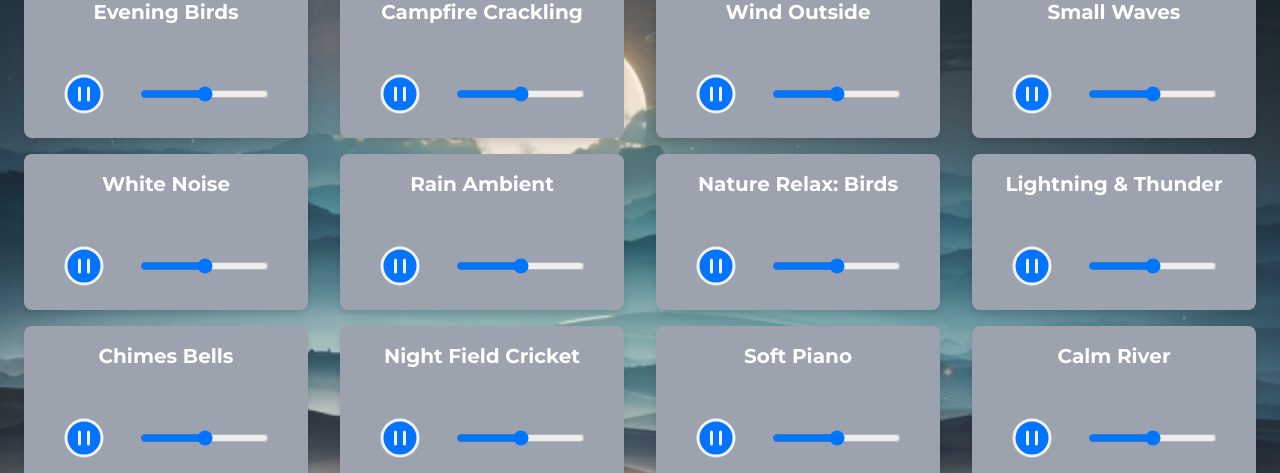
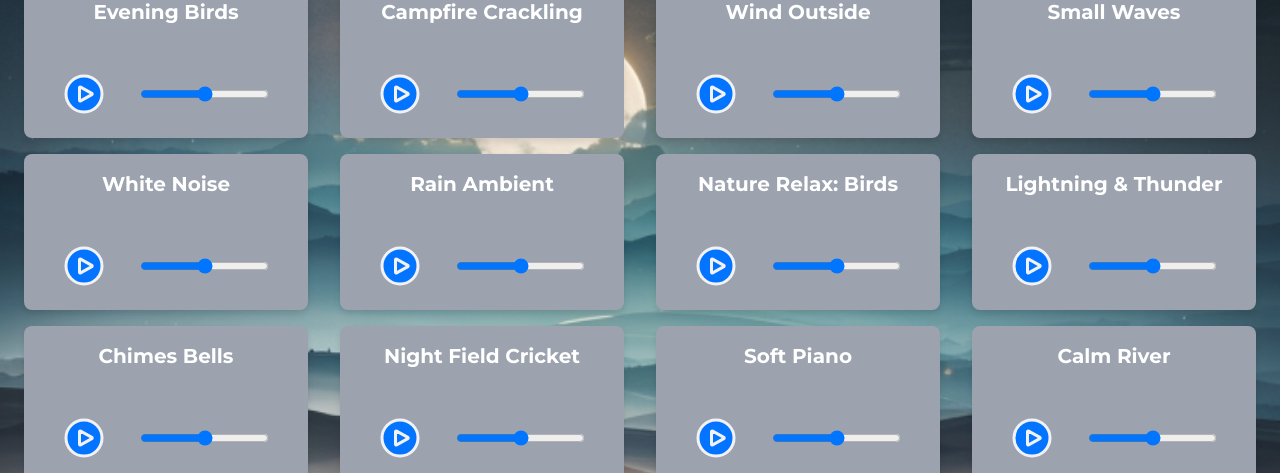
Before and after one commit to mitchiemt11/lekkermelodies, a React (Create React App) app: page / in a window 1280 px wide. Shown: the part 326-799 px from the top of the page. Built offline with nearby package versions, Linux system fonts and the light colour scheme.

Commit message:
Render icon based on audio state

```diff
--- a/src/components/Cards.jsx
+++ b/src/components/Cards.jsx
@@ -31,15 +31,17 @@ const Cards = () => {
   ];
 
   const audioElements = React.useRef({});
-
+  const [isPlaying, setIsPlaying] = React.useState({});
 
   const toggleAudio = (title) => {
     const audio = audioElements.current[title]; // Retrieve the audio element using the title
-    if (audio && audio.paused) { // Check if audio exists and is paused
+    if (audio && audio.paused) {
       audio.play();
+      setIsPlaying({ ...isPlaying, [title]: true });
     } else if (audio) { // Check if audio exists
       audio.pause();
       audio.currentTime = 0;
+      setIsPlaying({ ...isPlaying, [title]: false });
     }
   };
 
@@ -53,7 +55,7 @@ const Cards = () => {
             </div>
             <div className="px-6 pt-4 pb-2 flex items-center justify-between">
               <span onClick={() => toggleAudio(card.title)} className="inline-block cursor-pointer rounded-full px-3 py-1 text-sm font-semibold text-gray-700 mr-2 mb-2">
-                <PauseIcon />
+              {isPlaying[card.title] ? <PauseIcon /> : <PlayIcon />}
               </span>
               <span className="inline-block rounded-full px-3 py-1 text-sm font-semibold text-gray-700 mr-2 mb-2">
                 <div className="flex items-center justify-center">
```
